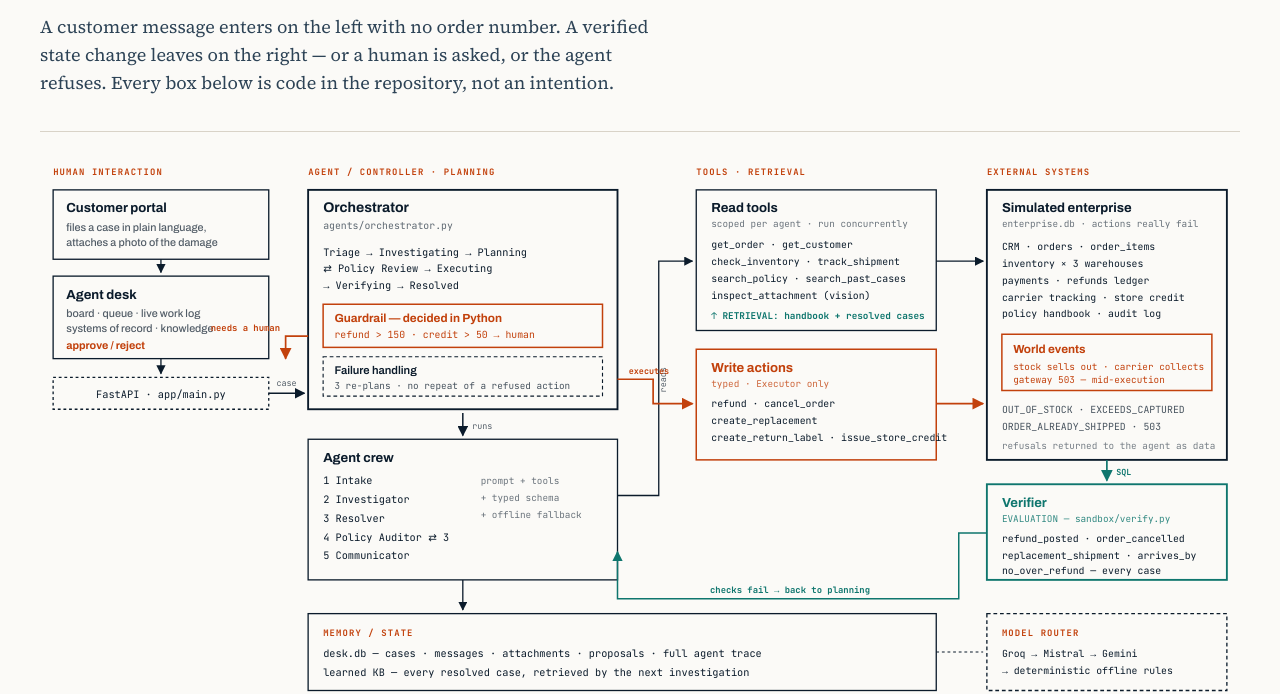
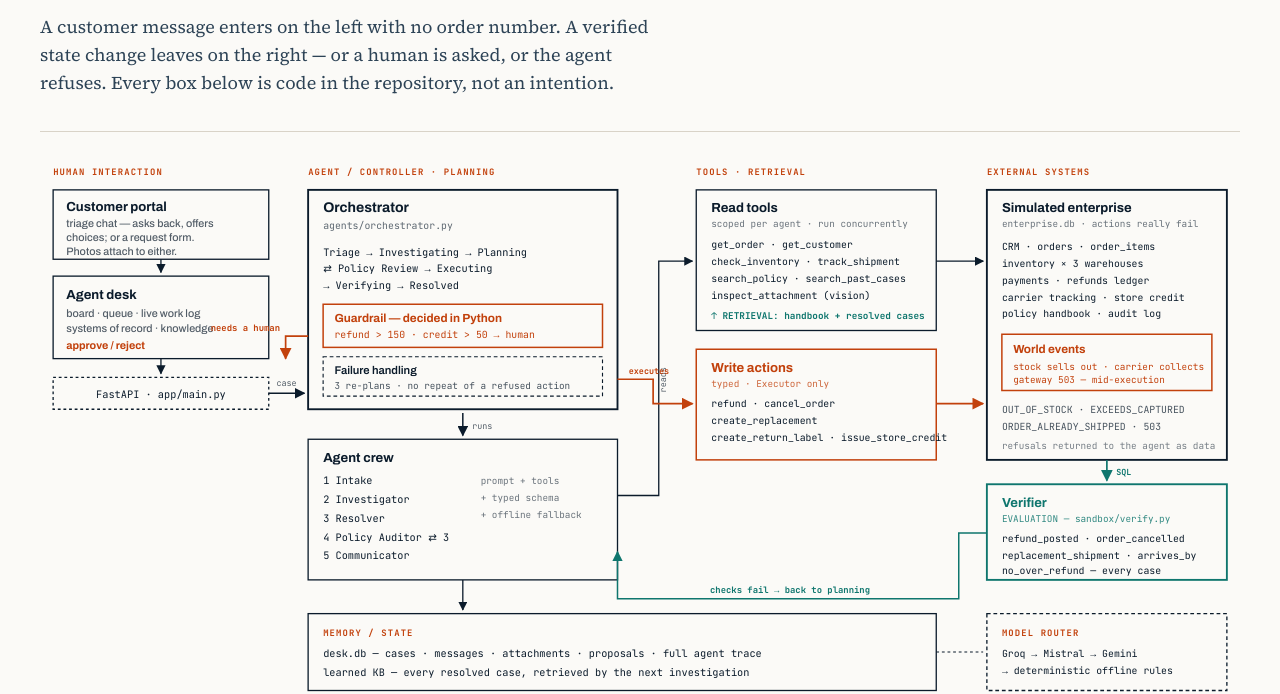
Before and after one commit to Parth-sarthidubey/Agentic_Customer_Resolution_CasePilot, a plain HTML site: page docs/architecture-diagram.html in a window 1280 px wide. Shown: the part 126-820 px from the top of the page. Drawn offline with Linux system fonts and the light colour scheme.

Commit message:
Show the triage chat and the request form on the architecture diagram

```diff
--- a/docs/architecture-diagram.html
+++ b/docs/architecture-diagram.html
@@ -82,7 +82,7 @@ td.k{font-family:var(--mono);font-size:12px;white-space:nowrap;color:var(--signa
 <section>
   <figure>
     <svg class="dia" viewBox="0 0 1280 690" role="img"
-      aria-label="Customer portal and agent desk feed a FastAPI layer into the orchestrator state machine, which drives five agents calling read-only tools and a typed write-action catalogue against a simulated enterprise; a verifier reads the systems of record back in SQL, a deterministic guardrail routes high-value actions to a human, and a model router falls back through providers to deterministic offline agents.">
+      aria-label="A customer portal offering a triage chat that asks clarifying questions with selectable choices, plus a request form, and an agent desk feed a FastAPI layer into the orchestrator state machine, which drives five agents calling read-only tools and a typed write-action catalogue against a simulated enterprise; a verifier reads the systems of record back in SQL, a deterministic guardrail routes high-value actions to a human, and a model router falls back through providers to deterministic offline agents.">
       <defs>
         <marker id="ar" viewBox="0 0 10 10" refX="9" refY="5" markerWidth="7" markerHeight="7" orient="auto-start-reverse">
           <path d="M0 0 L10 5 L0 10 z" fill="currentColor"/></marker>
@@ -101,9 +101,10 @@ td.k{font-family:var(--mono);font-size:12px;white-space:nowrap;color:var(--signa
 
       <g font-family="Archivo,sans-serif" fill="currentColor">
         <rect x="14" y="34" width="230" height="74" fill="none" stroke="currentColor" stroke-width="1.4"/>
-        <text x="28" y="58" font-size="14" font-weight="700">Customer portal</text>
-        <text x="28" y="78" font-size="11.5" opacity=".7">files a case in plain language,</text>
-        <text x="28" y="94" font-size="11.5" opacity=".7">attaches a photo of the damage</text>
+        <text x="28" y="56" font-size="14" font-weight="700">Customer portal</text>
+        <text x="28" y="74" font-size="11.5" opacity=".7">triage chat — asks back, offers</text>
+        <text x="28" y="89" font-size="11.5" opacity=".7">choices; or a request form.</text>
+        <text x="28" y="103" font-size="11.5" opacity=".7">Photos attach to either.</text>
 
         <rect x="14" y="126" width="230" height="88" fill="none" stroke="currentColor" stroke-width="1.4"/>
         <text x="28" y="150" font-size="14" font-weight="700">Agent desk</text>
```
